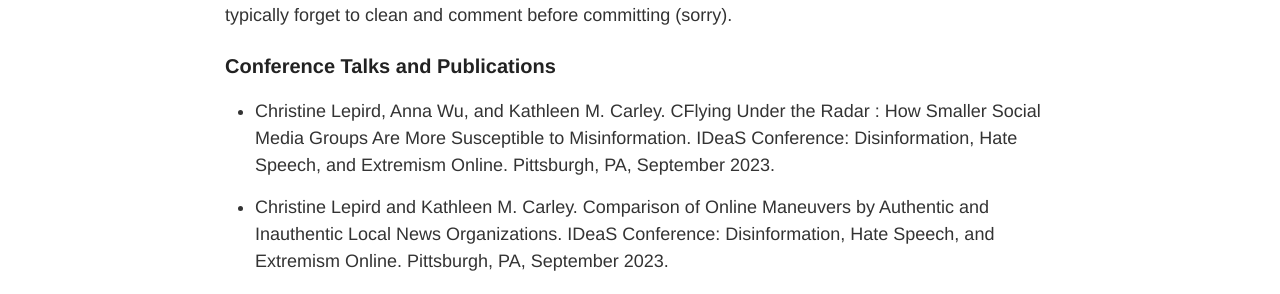
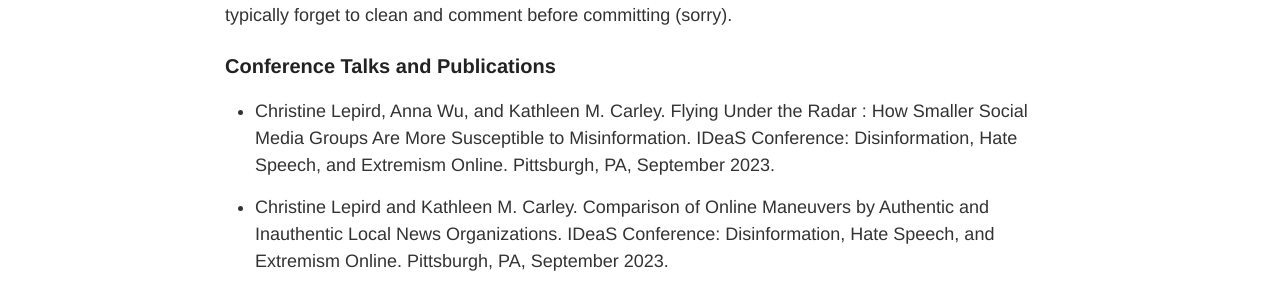
Before and after one commit to christine-lepird/christine-lepird.github.io, a Jekyll site: the page built from research.md, in a window 1280 px wide. Shown: the part 589-883 px from the top of the page. Built offline with Jekyll 4.4.1, drawn with Linux system fonts in a browser that asks for light colours.

Commit message:
Update research.md

```diff
--- a/research.md
+++ b/research.md
@@ -12,7 +12,7 @@ My primary area of research is in social network analysis - a field of study tha
 As you might notice from my Github, I program in Python, but I particularly enjoy doing data analysis and app development (Shiny) in R. Most of my cursory data exploration is in hasty SQL queries which I typically forget to clean and comment before committing (sorry).
 
 ### Conference Talks and Publications
-* Christine Lepird, Anna Wu, and Kathleen M. Carley. CFlying Under the Radar : How Smaller Social Media Groups Are More Susceptible to Misinformation. IDeaS Conference: Disinformation, Hate Speech, and Extremism Online. Pittsburgh, PA, September 2023.
+* Christine Lepird, Anna Wu, and Kathleen M. Carley. Flying Under the Radar : How Smaller Social Media Groups Are More Susceptible to Misinformation. IDeaS Conference: Disinformation, Hate Speech, and Extremism Online. Pittsburgh, PA, September 2023.
 
 * Christine Lepird and Kathleen M. Carley. Comparison of Online Maneuvers by Authentic and Inauthentic Local News Organizations. IDeaS Conference: Disinformation, Hate Speech, and Extremism Online. Pittsburgh, PA, September 2023.
 
```
